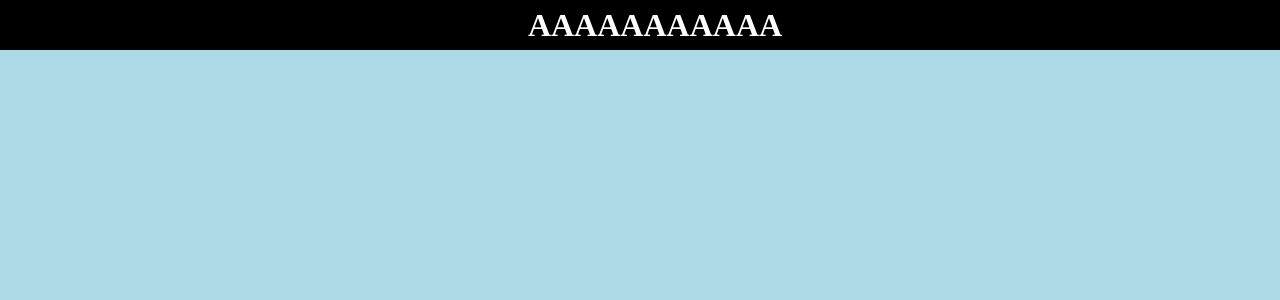
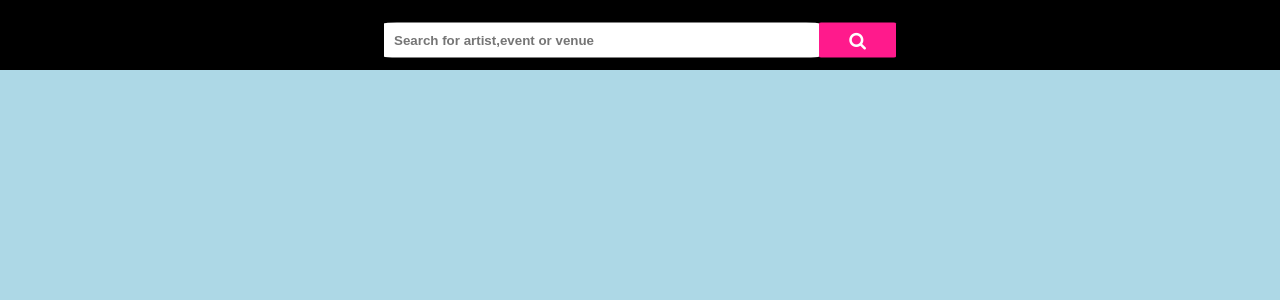
Before and after one commit to VukasinVujic/Gallery_Bak, an Angular app: page / in a window 1280 px wide. Shown: the top 300 px of the page. Built offline with nearby package versions, Linux system fonts and the light colour scheme.

Commit message:
adding a search box

```diff
--- a/angular.json
+++ b/angular.json
@@ -24,6 +24,7 @@
               "src/assets"
             ],
             "styles": [
+              "node_modules/font-awesome/css/font-awesome.css",
               "src/styles.css"
             ],
             "scripts": []
--- a/package.json
+++ b/package.json
@@ -19,6 +19,7 @@
     "@angular/platform-browser": "~8.2.14",
     "@angular/platform-browser-dynamic": "~8.2.14",
     "@angular/router": "~8.2.14",
+    "font-awesome": "^4.7.0",
     "rxjs": "~6.4.0",
     "tslib": "^1.10.0",
     "zone.js": "~0.9.1"
--- a/src/app/app.module.ts
+++ b/src/app/app.module.ts
@@ -4,11 +4,13 @@ import { NgModule } from '@angular/core';
 import { AppRoutingModule } from './app-routing.module';
 import { AppComponent } from './app.component';
 import { HeaderComponent } from './layouts/header/header.component';
+import { SearchBarComponent } from './layouts/header/search-bar/search-bar/search-bar.component';
 
 @NgModule({
   declarations: [
     AppComponent,
-    HeaderComponent
+    HeaderComponent,
+    SearchBarComponent
   ],
   imports: [
     BrowserModule,
--- a/src/app/layouts/header/header.component.css
+++ b/src/app/layouts/header/header.component.css
@@ -1,6 +1,6 @@
 .header {
     width:100%;
-    height: 50px;
+    height: 70px;
     display: block;
     margin: 0;
     padding: 0 15px;
--- a/src/app/layouts/header/header.component.html
+++ b/src/app/layouts/header/header.component.html
@@ -1,7 +1,8 @@
 <div class="header">
     <div class="innerHeader">
         <div class="logo_container">
-            <h1>AAAAAAAAAAA</h1>
+            <!-- <h1>AAAAAAAAAAA</h1> -->
+            <app-search-bar></app-search-bar>
         </div>
 
 
--- /dev/null
+++ b/src/app/layouts/header/search-bar/search-bar/search-bar.component.css
@@ -0,0 +1,41 @@
+* {
+    box-sizing: border-box;
+}
+
+
+.search-bar-icon-color {
+    color: white;
+}
+
+.wrapper {
+    position: absolute;
+    top: 5%;
+    left: 50%;
+    transform: translate(-50%,-50%); /*  to remove negative margins */
+    max-width: 40%;
+    width: 100%;
+    border-radius: 6%;
+    display: flex;
+}
+.wrapper .input {
+    width: 85%;
+    padding: 10px 10px;
+    border: none;
+    border-radius: 3%;
+    font-weight: bold;
+}
+.searchBtn {
+    background-color: rgba(255, 26, 140);
+    width: 15%;
+    border-radius: 3%;
+    position: relative;
+    cursor: pointer;
+}
+
+.searchBtn .fa {
+    position: absolute;
+    top: 50%;
+    left: 50%;
+    transform: translate(-50%,-50%);
+    font-size: 18px;
+}
--- /dev/null
+++ b/src/app/layouts/header/search-bar/search-bar/search-bar.component.html
@@ -0,0 +1,6 @@
+<div class="wrapper">
+    <input type="text" class="input" placeholder="Search for artist,event or venue">
+<div class="searchBtn">
+<i class="fa fa-search search-bar-icon-color"> </i>
+</div>
+</div>
--- /dev/null
+++ b/src/app/layouts/header/search-bar/search-bar/search-bar.component.ts
@@ -0,0 +1,15 @@
+import { Component, OnInit } from '@angular/core';
+
+@Component({
+  selector: 'app-search-bar',
+  templateUrl: './search-bar.component.html',
+  styleUrls: ['./search-bar.component.css']
+})
+export class SearchBarComponent implements OnInit {
+
+  constructor() { }
+
+  ngOnInit() {
+  }
+
+}
--- a/src/styles.css
+++ b/src/styles.css
@@ -9,4 +9,5 @@ body {
     padding: 0;
     list-style: none;
     text-decoration: none;
+    outline: 0;
 }
```
Also changed, not shown: src/app/app.component.html (line endings or trailing spaces), 2 other files (tests, documents, lock files or other folders).
